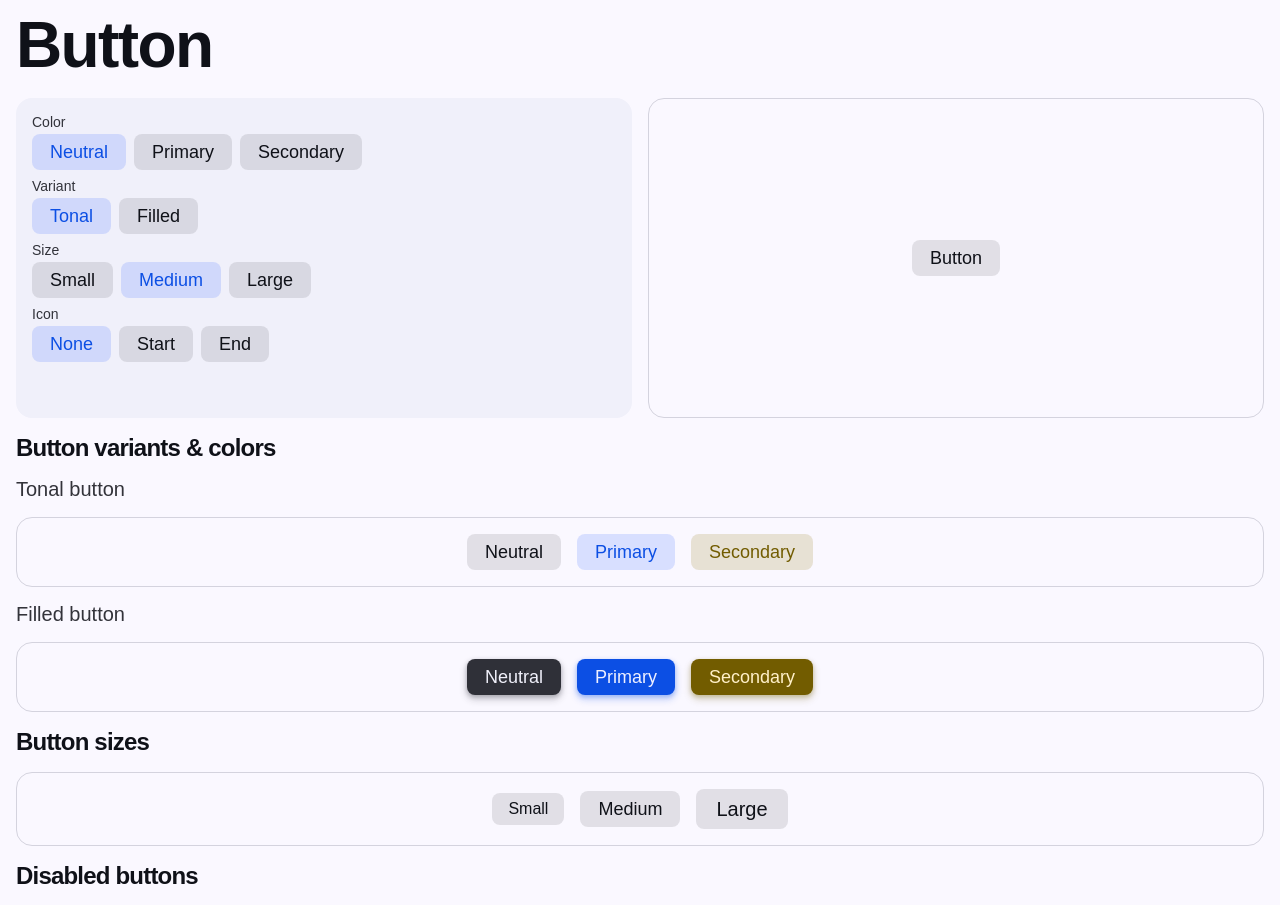
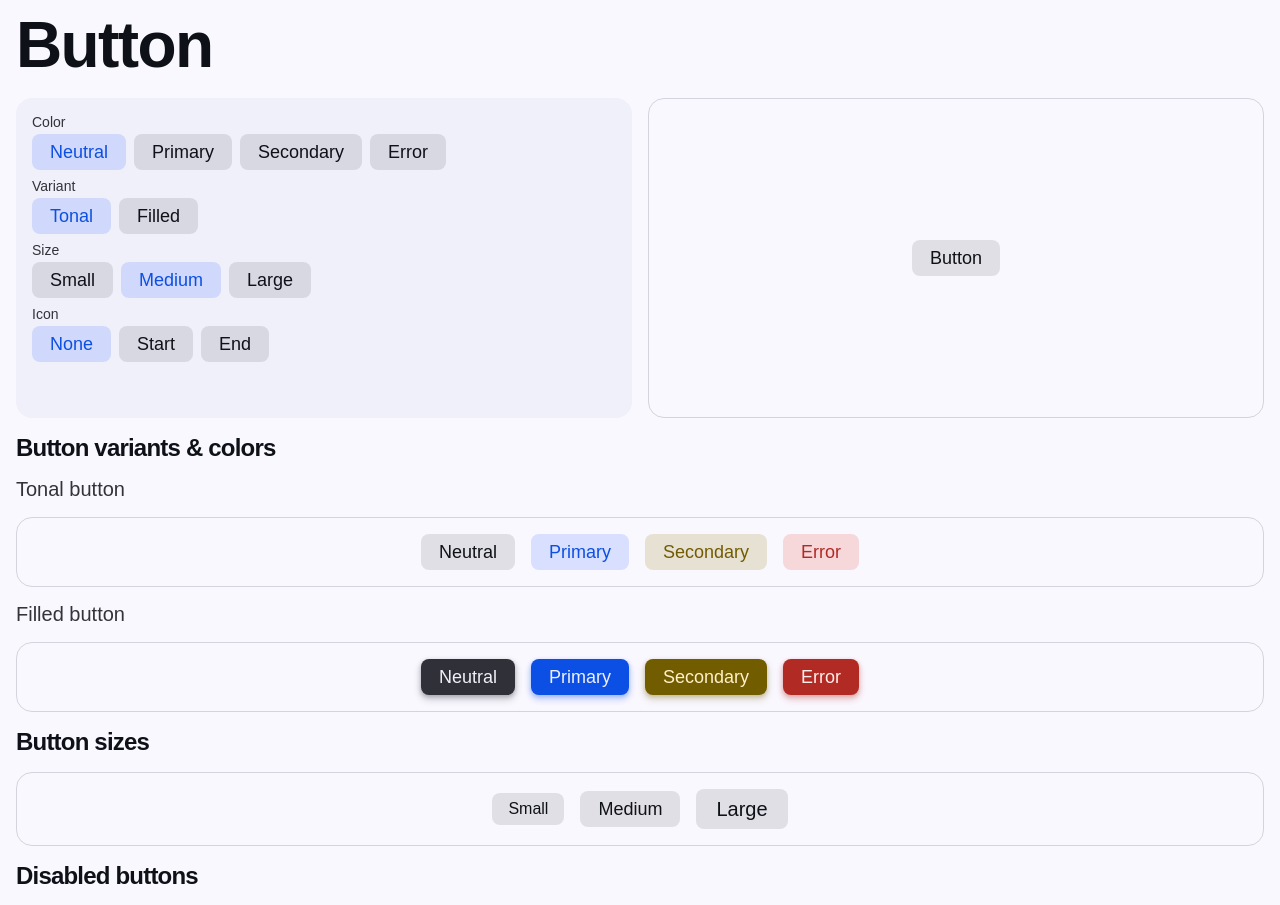
Before and after one commit to TheOmer77/omer-ui-old, a React (Vite) app: page / in a window 1280 px wide. Shown: the top 905 px of the page. Built offline with nearby package versions, Linux system fonts and the light colour scheme.

Commit message:
Add error button color to button demo

```diff
--- a/demo/pages/ButtonDemo.tsx
+++ b/demo/pages/ButtonDemo.tsx
@@ -13,7 +13,12 @@ import DemoComponents from '../components/DemoComponents';
 // Icons
 import { ReactComponent as AddIcon } from '../assets/icons/add.svg';
 
-const buttonColors: ButtonColor[] = ['neutral', 'primary', 'secondary'],
+const buttonColors: ButtonColor[] = [
+    'neutral',
+    'primary',
+    'secondary',
+    'error',
+  ],
   buttonIconPositions: ButtonIconPosition[] = ['start', 'end'],
   buttonSizes: ButtonSize[] = ['small', 'medium', 'large'],
   buttonVariants: ButtonVariant[] = ['tonal', 'filled'];
```
